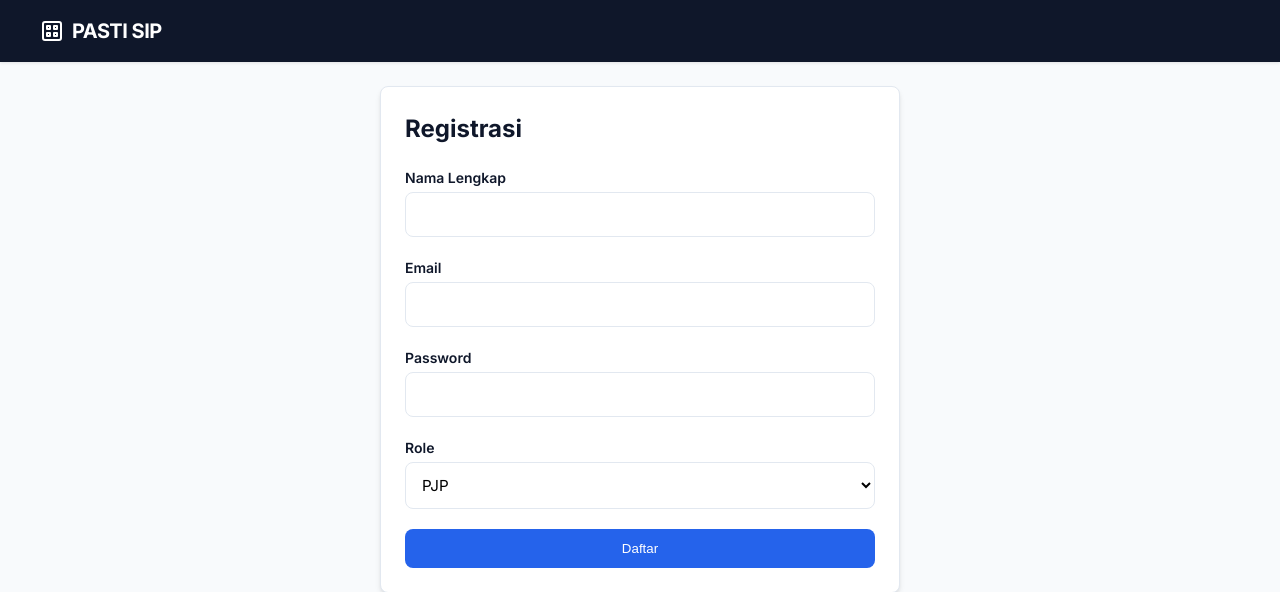
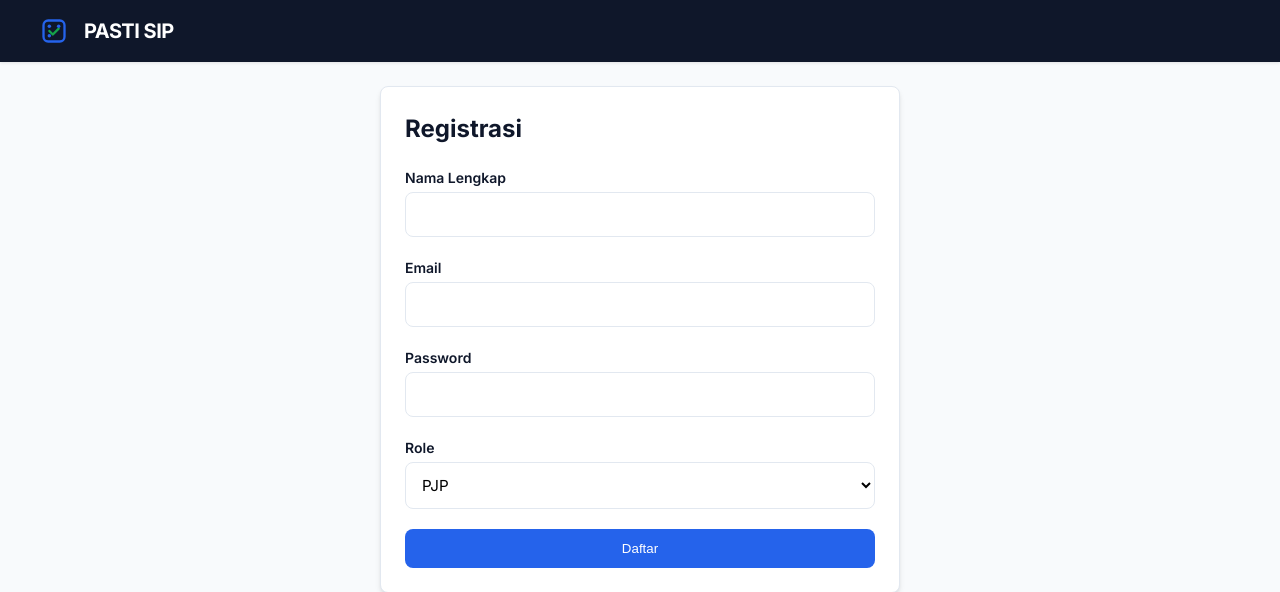
Before and after one commit to faridhafizh/qris-oms, a Node server app: page /register in a window 1280 px wide. Shown: the top 592 px of the page. Run offline with Node 20, Linux system fonts and the light colour scheme.

Commit message:
feat: add custom project logo and update README.md
- Created a unique SVG logo for the PASTI SIP program.
- Integrated the new logo into the navigation bar (`header.ejs`).
- Updated `README.md` to display the logo.

Co-authored-by: faridhafizh <139081212+faridhafizh@users.noreply.github.com>

```diff
--- a/src/views/partials/header.ejs
+++ b/src/views/partials/header.ejs
@@ -10,7 +10,7 @@
 <nav class="navbar">
   <div class="nav-container">
     <div class="nav-brand">
-      <svg width="24" height="24" viewBox="0 0 24 24" fill="none" stroke="currentColor" stroke-width="2" stroke-linecap="round" stroke-linejoin="round"><rect x="3" y="3" width="18" height="18" rx="2" ry="2"></rect><rect x="7" y="7" width="3" height="3"></rect><rect x="14" y="7" width="3" height="3"></rect><rect x="7" y="14" width="3" height="3"></rect><rect x="14" y="14" width="3" height="3"></rect></svg>
+      <img src="/logo.svg" alt="PASTI SIP Logo" width="28" height="28" style="margin-right: 8px; vertical-align: middle;" />
       PASTI SIP
     </div>
 
```
Also changed, not shown: README.md, src/public/logo.svg (added).
